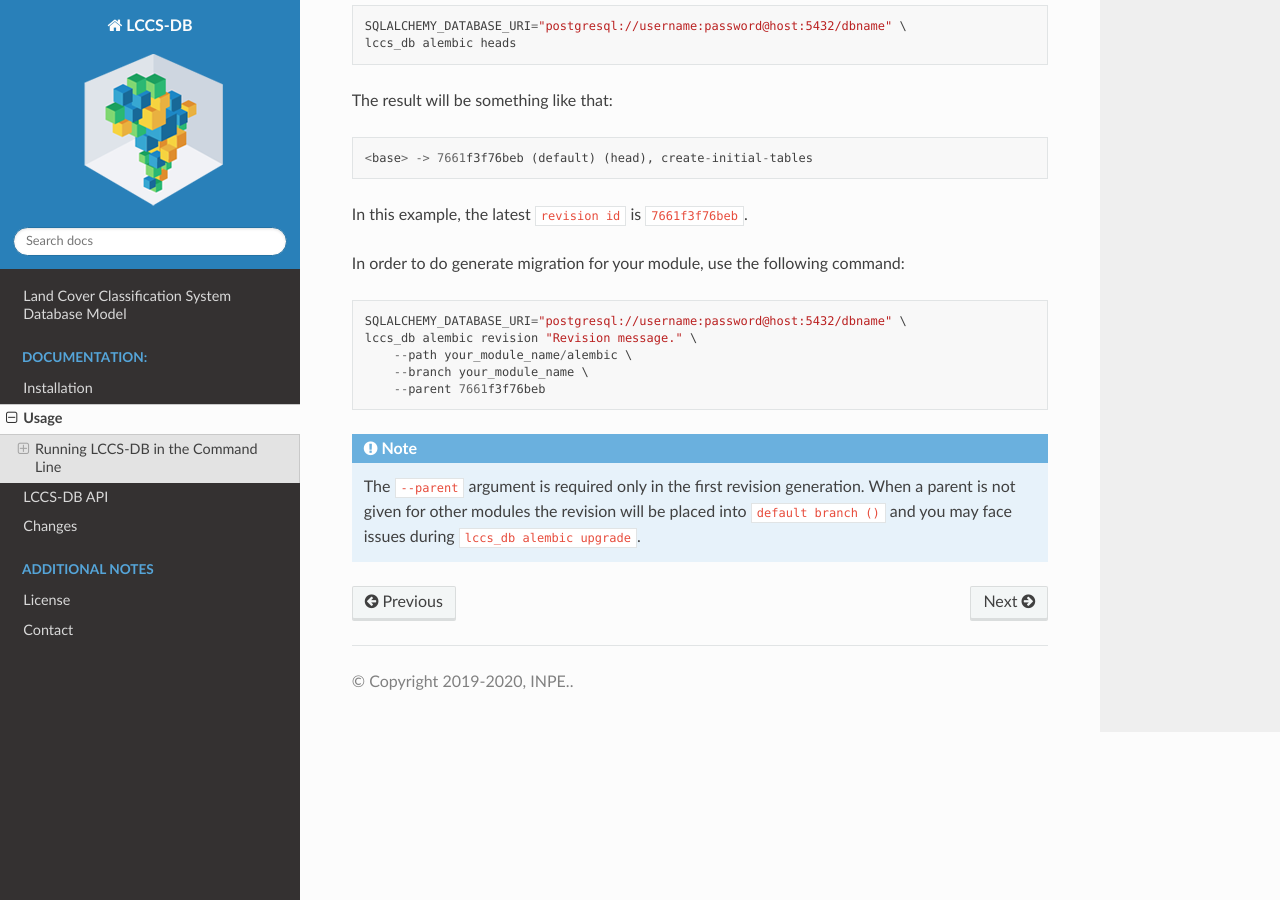
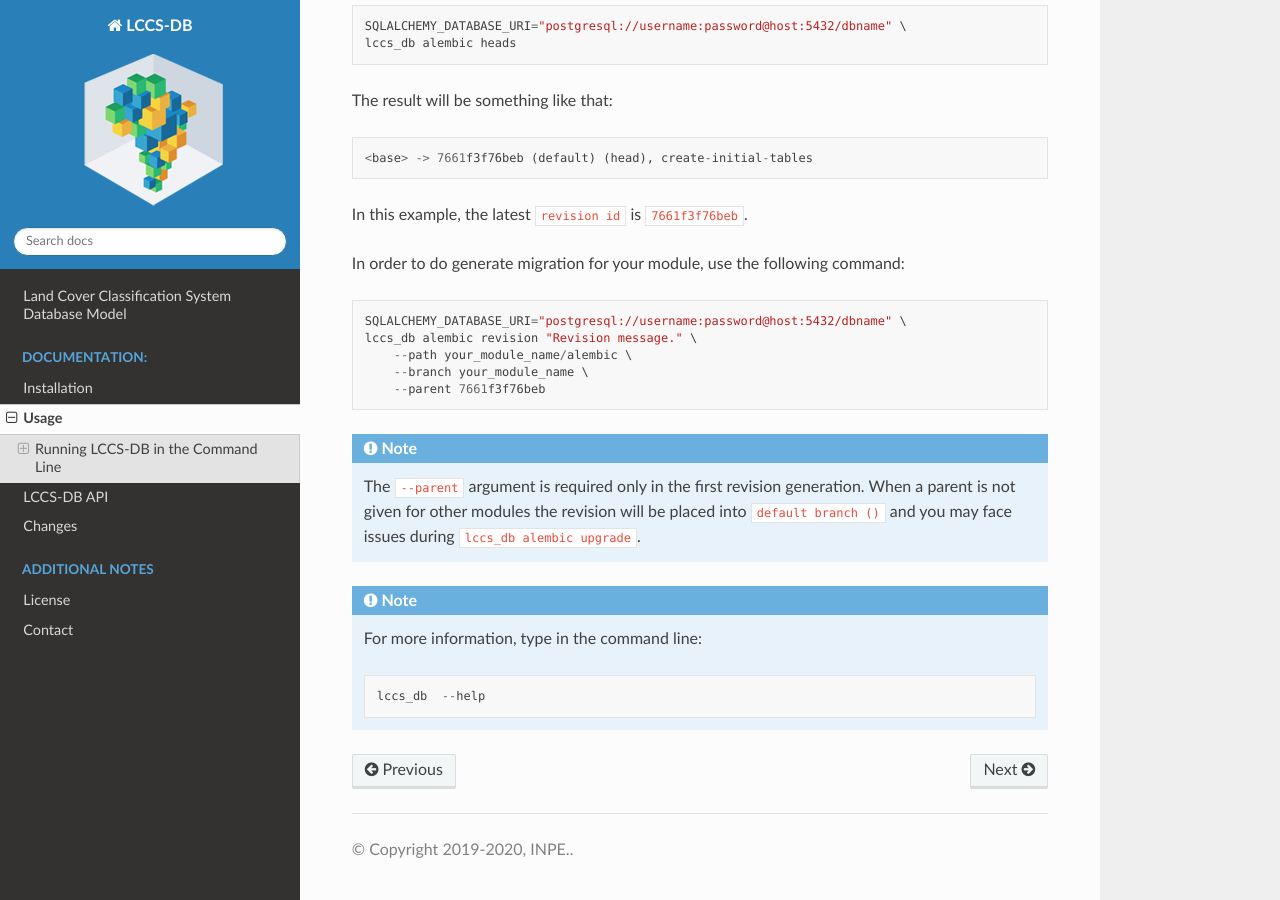
Before and after one commit to brazil-data-cube/lccs-db, a Sphinx documentation site: the page built from docs/sphinx/usage.rst, in a window 1280 px wide and 900 px high, scrolled down 2044 px. Built offline with Sphinx 7.4.7 and the Read the Docs theme 2.0.0, drawn with Linux system fonts in a browser that asks for light colours.

Commit message:
reviewing changes and usage close #61 and close #60

```diff
--- a/CHANGES.rst
+++ b/CHANGES.rst
@@ -20,6 +20,8 @@ Released 2020-09-25
 - Improved documentation.
 
 - Compatibility with `BDC-DB Version 0.4.x <https://github.com/brazil-data-cube/bdc-db>`_.
+
+- Improved Sphinx template.
 
 
 Version 0.2.0
--- a/docs/sphinx/usage.rst
+++ b/docs/sphinx/usage.rst
@@ -131,3 +131,9 @@ In order to do generate migration for your module, use the following command::
 .. note::
 
     The ``--parent`` argument is required only in the first revision generation. When a parent is not given for other modules the revision will be placed into ``default branch ()`` and you may face issues during ``lccs_db alembic upgrade``.
+
+.. note::
+
+    For more information, type in the command line::
+
+        lccs_db  --help
```
